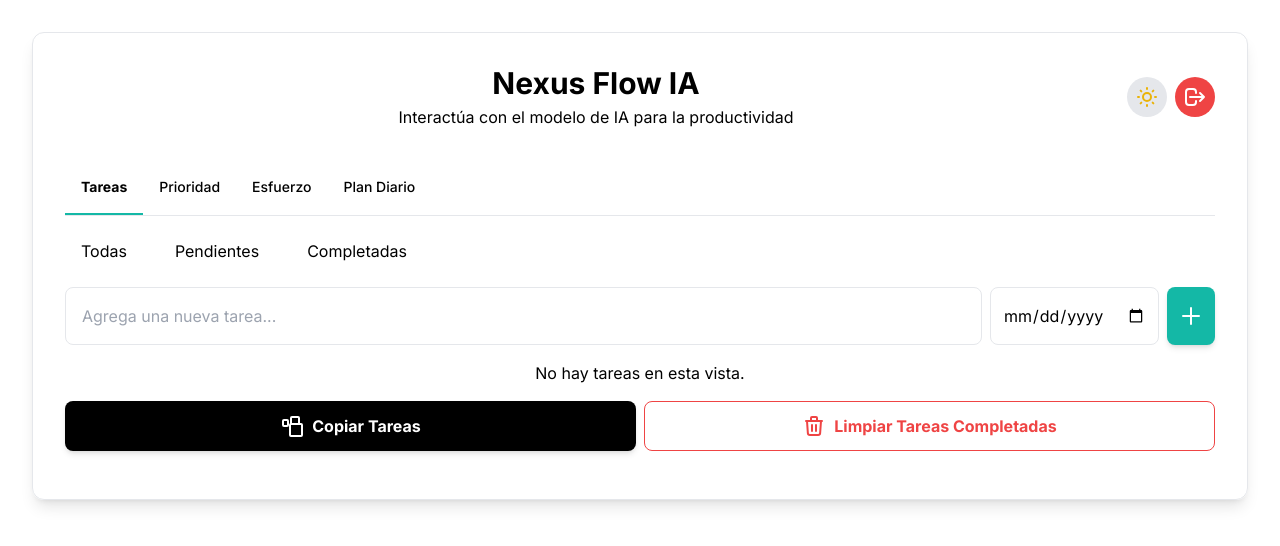
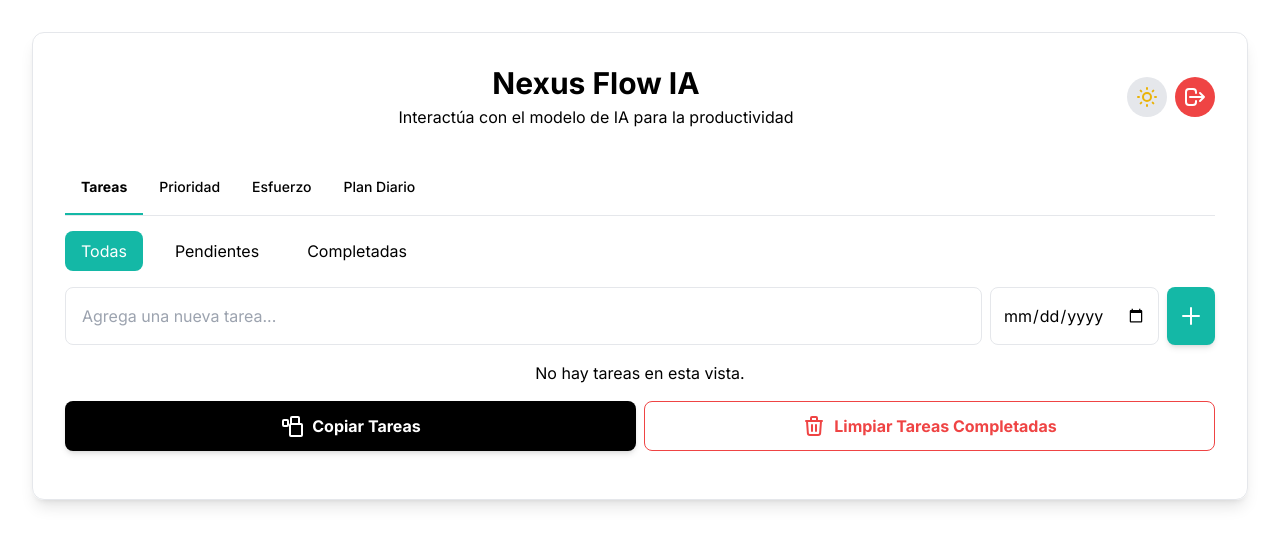
Before and after one commit to ingwplanchez/nexus-flow, a Django app: page / in a window 1280 px wide. Shown: the top 546 px of the page. Run offline with Django 5.2, Linux system fonts and the light colour scheme; the visitor is signed in with stand-in values (Sample User, id 1); some libraries are stand-ins or nearby versions.

Commit message:
Modified: El filtro de tareas activo permanece seleccionado hasta que se aplica un nuevo filtro | El filtro por defecto es el de 'Todas' las tareas

```diff
--- a/core/static/js/script.js
+++ b/core/static/js/script.js
@@ -130,12 +130,13 @@ let draggedItem = null;
 // Agrega una nueva variable global para el filtro actual
 let currentFilter = 'all'; // Puede ser 'all', 'completed' o 'active'
 
-// Actualiza la función renderTasks para incluir el campo de entrada de fecha
+// Actualiza la función renderTasks para que filtre la lista antes de renderizarla
 function renderTasks() {
     const todoList = document.getElementById('todo-list');
     const tasks = getTasks();
-    todoList.innerHTML = '';
+    todoList.innerHTML = ''; // Limpia la lista actual
 
+    // Filtramos las tareas según el filtro actual
     let filteredTasks = tasks;
     if (currentFilter === 'completed') {
         filteredTasks = tasks.filter(task => task.completed);
@@ -148,9 +149,11 @@ function renderTasks() {
         return;
     }
 
-    filteredTasks.forEach((task) => {
-        // Aseguramos un identificador único para cada tarea
-        const originalIndex = tasks.findIndex(t => t.text === task.text && t.completed === task.completed && t.dueDate === task.dueDate);
+    filteredTasks.forEach((task, index) => {
+        // En lugar de usar el índice del arreglo filtrado,
+        // necesitamos el índice del arreglo original para las funciones
+        // de edición y eliminación. Para esto, buscamos el índice original.
+        const originalIndex = tasks.findIndex(t => t.text === task.text && t.completed === task.completed);
 
         const li = document.createElement('li');
         li.className = `p-4 rounded-lg shadow flex items-center justify-between ${task.completed ? 'bg-gray-400 dark:bg-gray-600' : 'bg-secondary'} transition-colors duration-300`;
@@ -162,15 +165,11 @@ function renderTasks() {
         li.draggable = true;
         li.dataset.index = originalIndex;
 
-        const dueDateText = task.dueDate ? `<span class="text-sm text-gray-500 dark:text-gray-400 ml-4 due-date-text">Fecha límite: ${task.dueDate}</span>` : '';
-
         li.innerHTML = `
             <div class="flex items-center flex-grow">
                 <input type="checkbox" ${task.completed ? 'checked' : ''} onchange="toggleTask(${originalIndex})" class="h-5 w-5 rounded text-teal-600 border-gray-300 focus:ring-teal-500">
                 <span id="task-text-${originalIndex}" class="ml-4 text-primary task-text flex-grow">${task.text}</span>
                 <input id="task-input-${originalIndex}" type="text" value="${task.text}" class="hidden flex-grow p-2 ml-4 rounded-lg border border-teal-500 bg-container text-primary focus:outline-none">
-                ${dueDateText}
-                <input type="date" value="${task.dueDate || ''}" class="p-2 ml-4 rounded-lg border border-teal-500 bg-container text-primary hidden due-date-picker">
             </div>
             <div class="flex items-center space-x-2 ml-2">
                 <!-- Botón de edición/guardado -->
@@ -194,13 +193,29 @@ function renderTasks() {
 }
 
 
-// Nueva función para cambiar el filtro
+// Nueva función para cambiar el filtro y actualizar el estilo de los botones
 function setFilter(filter) {
     currentFilter = filter;
+
+    // 1. Quita el estilo 'activo' de todos los botones
+    document.querySelectorAll('.todo-list-filters button').forEach(button => {
+        button.classList.remove('bg-teal-500', 'text-white');
+        button.classList.add('bg-secondary', 'text-primary');
+    });
+
+    // 2. Agrega el estilo 'activo' solo al botón que fue clickeado
+    const selectedButton = document.getElementById(`filter-${filter}`);
+    if (selectedButton) {
+        selectedButton.classList.remove('bg-secondary', 'text-primary');
+        selectedButton.classList.add('bg-teal-500', 'text-white');
+    }
+
     renderTasks();
+
     //showStatusMessage(`Mostrando tareas: ${filter}`, true);
+    //showNotification(`Mostrando tareas: ${filter}`, 'info');
+
 }
-
 
 /**
  * Añade los manejadores de eventos para arrastrar y soltar a todos los elementos de la lista.
--- a/core/templates/index.html
+++ b/core/templates/index.html
@@ -60,10 +60,10 @@
 
                         <!-- <h2 class="text-xl sm:text-2xl font-semibold text-primary">Lista de Tareas</h2> -->
 
-                        <div class="flex justify-start space-x-4 mb-4">
-                            <button onclick="setFilter('all')" class="px-4 py-2 rounded-lg text-primary bg-secondary hover:bg-teal-500 transition-colors duration-300">Todas</button>
-                            <button onclick="setFilter('active')" class="px-4 py-2 rounded-lg text-primary bg-secondary hover:bg-teal-500 transition-colors duration-300">Pendientes</button>
-                            <button onclick="setFilter('completed')" class="px-4 py-2 rounded-lg text-primary bg-secondary hover:bg-teal-500 transition-colors duration-300">Completadas</button>
+                        <div class="flex justify-start space-x-4 mb-4 todo-list-filters">
+                            <button id="filter-all" onclick="setFilter('all')" class="px-4 py-2 rounded-lg text-white bg-teal-500 hover:bg-teal-500 transition-colors duration-300">Todas</button>
+                            <button id="filter-active" onclick="setFilter('active')" class="px-4 py-2 rounded-lg text-primary bg-secondary hover:bg-teal-500 transition-colors duration-300">Pendientes</button>
+                            <button id="filter-completed" onclick="setFilter('completed')" class="px-4 py-2 rounded-lg text-primary bg-secondary hover:bg-teal-500 transition-colors duration-300">Completadas</button>
                         </div>
 
                         <!-- Sección para agregar tareas y fechas de vencimiento -->
```
